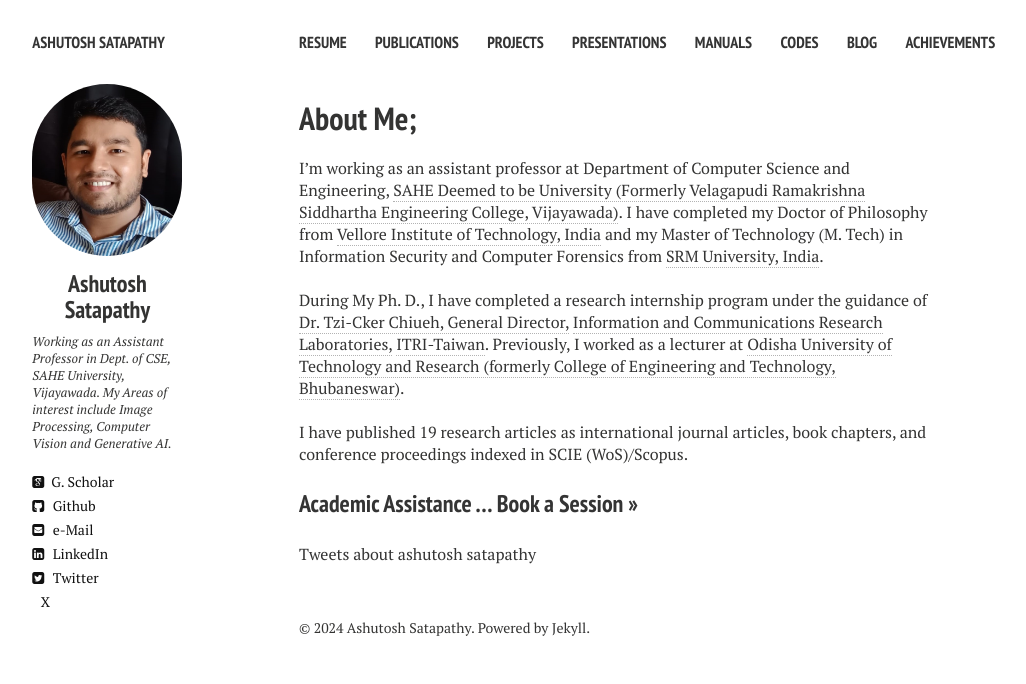
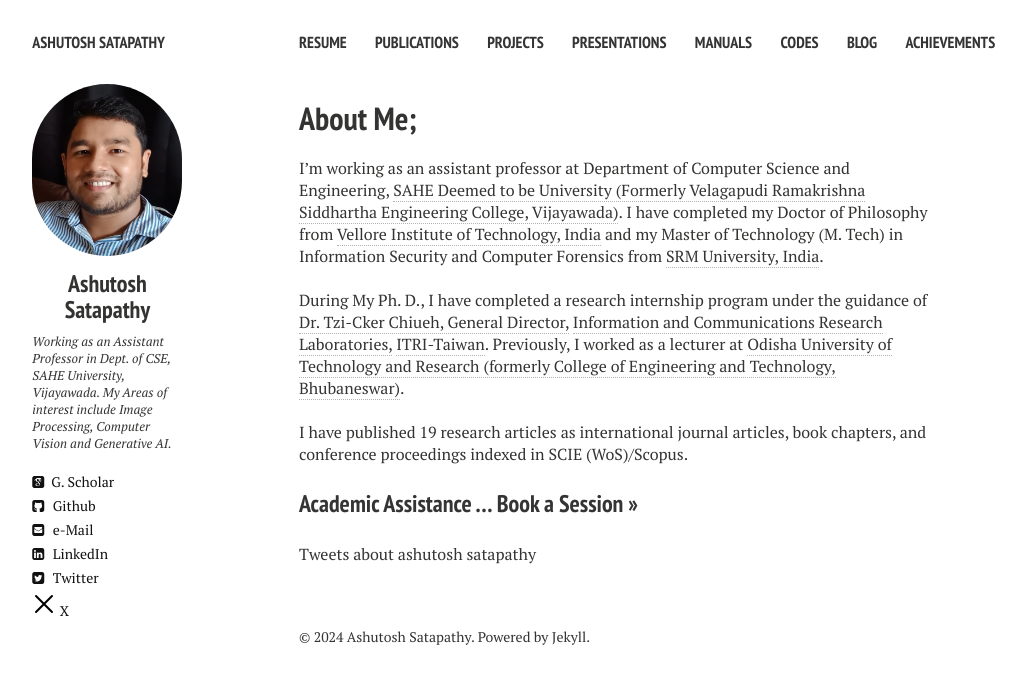
Before and after one commit to ashutoshsatapathy1990/ashutoshsatapathy1990.github.io, a Jekyll site: the page built from index.md, in a window 1280 px wide. Shown: the top 684 px of the page, without its empty margins (21-1047 px from the left). Built offline with Jekyll 4.4.1, drawn with Linux system fonts in a browser that asks for light colours; nearby versions of some CDN libraries; comment, search, counter and statistics services are not loaded.

Commit message:
Update _author-bio.html

```diff
--- a/_includes/_author-bio.html
+++ b/_includes/_author-bio.html
@@ -23,4 +23,5 @@
 {% if site.owner.linkedin %}<a href="http://linkedin.com/in/{{ site.owner.linkedin }}" class="author-social" target="_blank"><i class="fa fa-linkedin-square"></i> LinkedIn</a>{% endif %}
 {% if site.owner.twitter %}<a href="http://twitter.com/{{ site.owner.twitter }}" class="author-social" target="_blank"><i class="fa fa-twitter-square"></i> Twitter</a>{% endif %}
 {% if site.owner.whatsapp %}<a href="http://wa.me/{{ site.owner.whatsapp }}" class="author-social" target="_blank"><i class="fa fa-whatsapp"></i> WhatsApp</a>{% endif %}
-{% if site.owner.twitter %}<a href="http://twitter.com/{{ site.owner.twitter }}" class="author-social" target="_blank"><i class="fa fa-x"></i> X</a>{% endif %}
+{% if site.owner.twitter %}<a href="http://twitter.com/{{ site.owner.twitter }}" class="author-social" target="_blank"><svg xmlns="http://www.w3.org/2000/svg" viewBox="0 0 24 24" width="24" height="24" fill="black">
+  <path d="M4 4L20 20M20 4L4 20" stroke="black" stroke-width="2" stroke-linecap="round" stroke-linejoin="round" /></svg> X</a>{% endif %}
```
